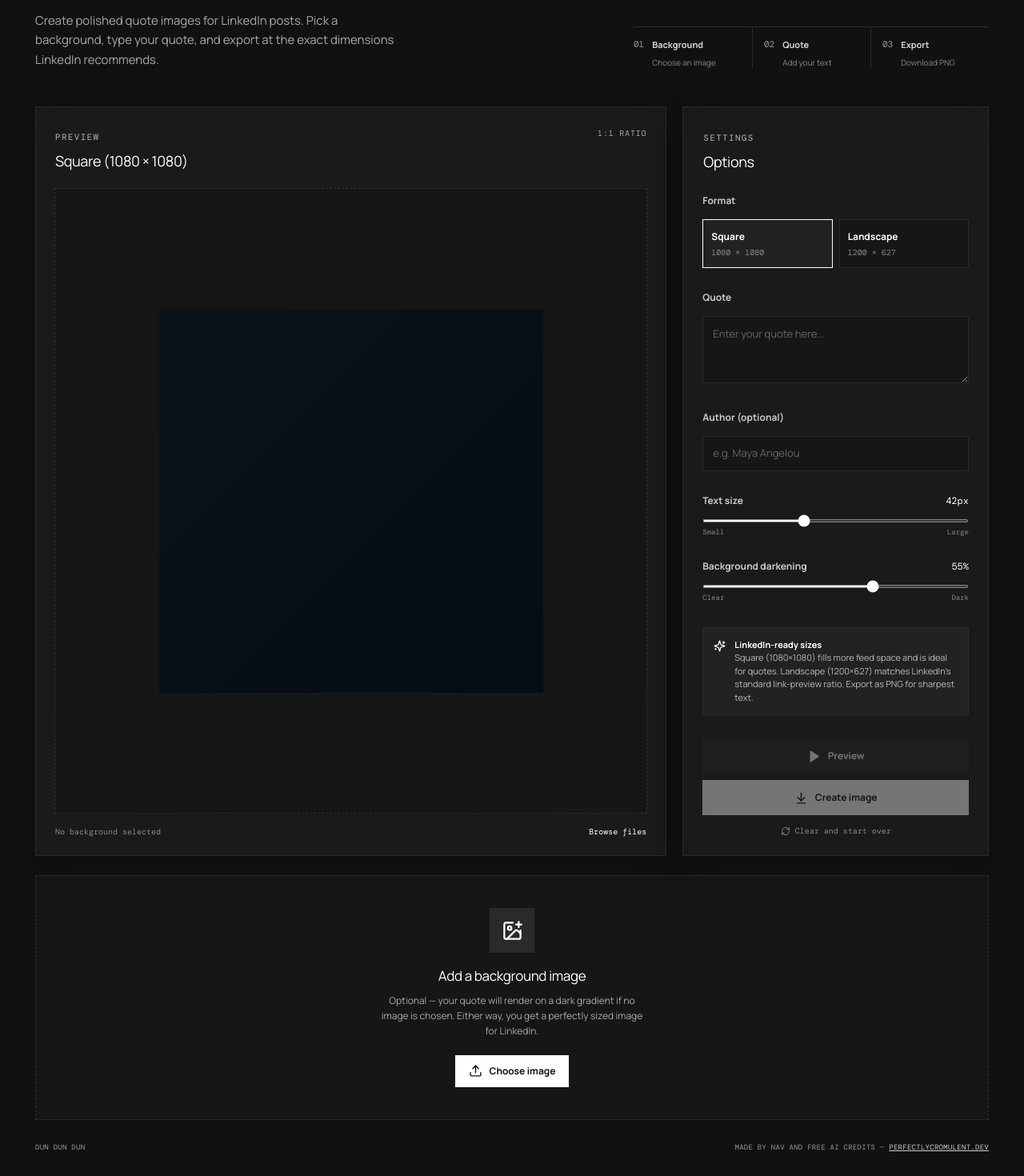
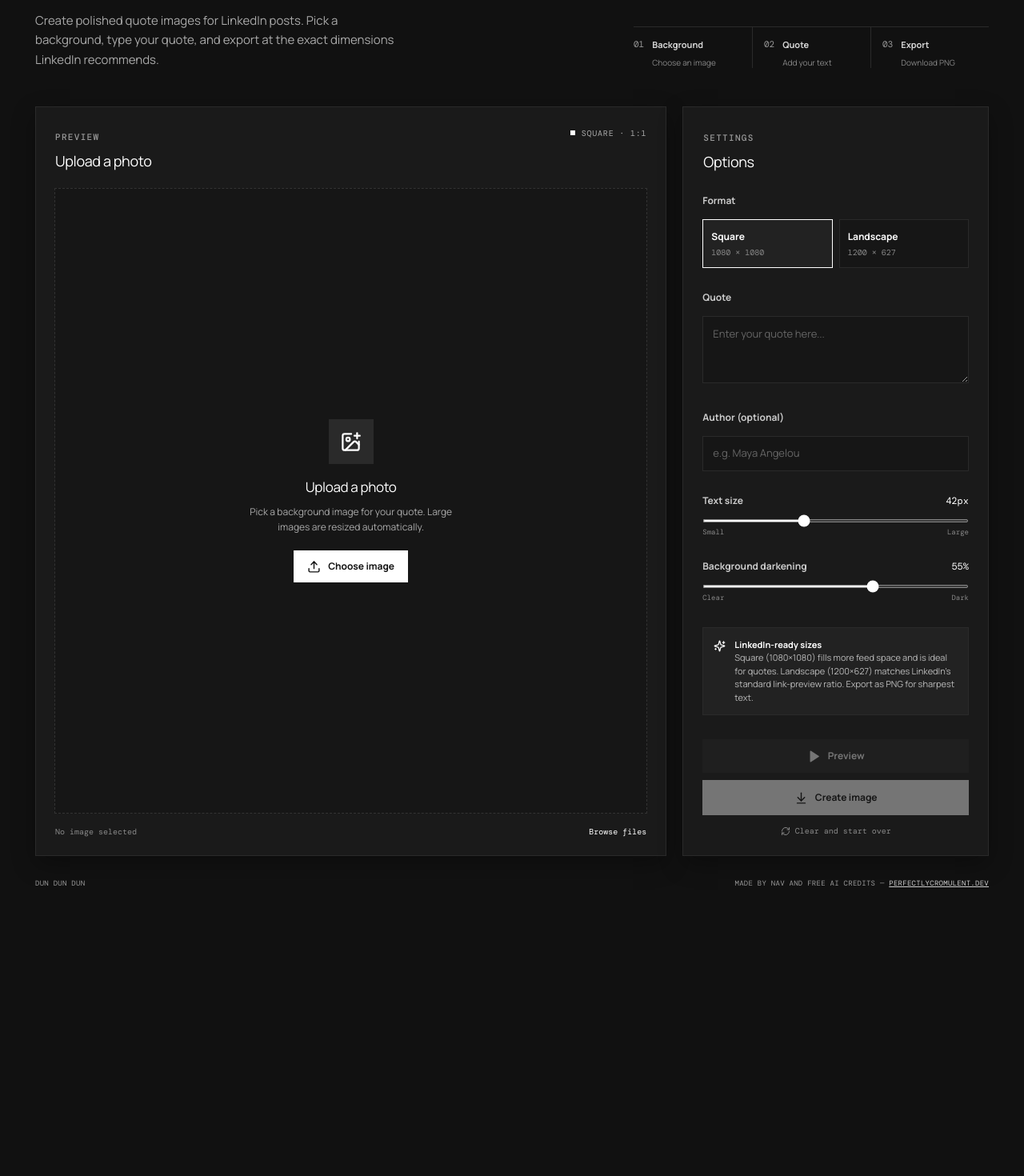
Before and after one commit to sirmews/dun-dun-zoom, a React (Vite) app: page /quote in a window 1280 px wide. Shown: the part 191-1661 px from the top of the page at 80% size. After the commit the page ends 1331 px from the top, so only its background shows below. Built offline with nearby package versions, Linux system fonts and the light colour scheme.

Commit message:
Updated index.css

```diff
--- a/src/index.css
+++ b/src/index.css
@@ -125,12 +125,6 @@ input[type=range] { width:100%; margin:14px 0 5px; accent-color:#fff; height:4px
 .quote-author-input:focus { outline:0; border-color:#555; }
 .quote-author-input::placeholder { color:#666; }
 .quote-canvas-wrap { cursor:default; }
-.quote-preview-canvas { width:100%; height:auto; max-height:480px; object-fit:contain; }
-.quote-upload-section { margin-top:24px; padding:40px; border:1px dashed #333; background:#161616; display:flex; align-items:center; justify-content:center; }
-.inline-upload { max-width:340px; }
-.inline-upload .empty-icon { width:56px; height:56px; display:grid; place-items:center; margin:0 auto 16px; color:#fff; background:#2a2a2a; }
-.inline-upload h3 { margin:0; color:#fff; font-size:17px; letter-spacing:-.02em; }
-.inline-upload p { margin:8px 0 20px; font-size:12px; line-height:1.6; }
 
 @media (max-width: 900px) { .app-shell { padding:0 22px 24px; }.intro { padding:48px 0 32px; flex-direction:column; align-items:flex-start; }.step-list { width:100%; grid-template-columns:repeat(3,1fr); }.workspace { grid-template-columns:1fr; }.preview-panel { min-height:500px; }.controls-panel { gap:10px; }.action-stack { margin-top:20px; } }
 @media (max-width: 560px) { .topbar { height:62px; }.intro { padding-top:36px; } .step-list { grid-template-columns:1fr; gap:10px; margin-top:26px; }.step, .step + .step { border-left:0; border-top:0; border-bottom:1px solid #2a2a2a; padding:8px 0 10px; }.step small { display:inline; margin-left:8px; }.preview-panel { padding:14px; min-height:430px; }.canvas-wrap { min-height:300px; }.controls-panel { padding:20px; }.footer { flex-direction:column; align-items:flex-start; gap:8px; } }
--- a/src/tools/QuoteTool.tsx
+++ b/src/tools/QuoteTool.tsx
@@ -3,7 +3,6 @@ import {
   ImagePlus,
   LoaderCircle,
   Upload,
-  MessageSquareQuote,
   Sparkles,
 } from 'lucide-react';
 import StepList from '@/components/StepList';
@@ -68,10 +67,7 @@ export default function QuoteTool() {
       }
       ctx.drawImage(img, sx, sy, sw, sh, 0, 0, width, height);
     } else {
-      const bgGradient = ctx.createLinearGradient(0, 0, width, height);
-      bgGradient.addColorStop(0, '#1a2a3a');
-      bgGradient.addColorStop(1, '#0d1a2a');
-      ctx.fillStyle = bgGradient;
+      ctx.fillStyle = '#0d0d0d';
       ctx.fillRect(0, 0, width, height);
     }
 
@@ -271,25 +267,32 @@ export default function QuoteTool() {
           <div className="panel-heading">
             <div>
               <span className="section-label">Preview</span>
-              <h2>{format.label} ({format.dims})</h2>
+              <h2>{isLoading ? 'Optimizing' : imageUrl ? 'Your image' : 'Upload a photo'}</h2>
             </div>
             <span className="preview-badge">
-              {format.ratio} ratio
+              <span className="live-dot" /> {format.label} · {format.ratio}
             </span>
           </div>
-          <div className={`canvas-wrap ${!imageUrl && !isLoading ? 'empty' : ''} quote-canvas-wrap`}>
-            {isLoading ? (
+          <div className={`canvas-wrap ${!imageUrl ? 'empty' : ''} quote-canvas-wrap`}>
+            {imageUrl ? (
+              <canvas ref={canvasRef} className="preview-canvas" />
+            ) : isLoading ? (
               <div className="empty-state">
                 <LoaderCircle size={28} className="spin empty-icon" />
                 <h3>Optimizing image</h3>
                 <p>Resizing for faster processing.</p>
               </div>
             ) : (
-              <canvas ref={canvasRef} className="preview-canvas quote-preview-canvas" />
+              <div className="empty-state">
+                <div className="empty-icon"><ImagePlus size={27} /></div>
+                <h3>Upload a photo</h3>
+                <p>Pick a background image for your quote. Large images are resized automatically.</p>
+                <button className="primary-button" onClick={() => fileInputRef.current?.click()}><Upload size={17} /> Choose image</button>
+              </div>
             )}
           </div>
           <div className="preview-footer">
-            <span>{imageName || (imageUrl ? 'Background loaded' : 'No background selected')}</span>
+            <span>{imageName || 'No image selected'}</span>
             <button className="text-button" onClick={() => fileInputRef.current?.click()}>
               {imageUrl ? 'Replace image' : 'Browse files'}
             </button>
@@ -376,7 +379,7 @@ export default function QuoteTool() {
             isExporting={false}
             exportProgress={0}
             exportUrl={exportUrl}
-            exportDisabled={!hasContent}
+            exportDisabled={!imageUrl || !hasContent}
             onExport={exportImage}
             onReset={reset}
             error={error}
@@ -384,27 +387,6 @@ export default function QuoteTool() {
         </ControlsPanel>
       </section>
 
-      {!imageUrl && !isLoading && (
-        <section className="quote-upload-section">
-          <div className="empty-state inline-upload">
-            <div className="empty-icon"><ImagePlus size={27} /></div>
-            <h3>Add a background image</h3>
-            <p>Optional — your quote will render on a dark gradient if no image is chosen. Either way, you get a perfectly sized image for LinkedIn.</p>
-            <button className="primary-button" onClick={() => fileInputRef.current?.click()}><Upload size={17} /> Choose image</button>
-          </div>
-        </section>
-      )}
-
-      {!hasContent && imageUrl && (
-        <section className="quote-upload-section">
-          <div className="empty-state inline-upload">
-            <div className="empty-icon"><MessageSquareQuote size={27} /></div>
-            <h3>Type your quote</h3>
-            <p>Use the Quote field in the settings panel to add your text. It will appear centered on the preview above.</p>
-          </div>
-        </section>
-      )}
-
       <input ref={fileInputRef} type="file" accept="image/*" onChange={handleFileChange} hidden />
     </>
   );
```
